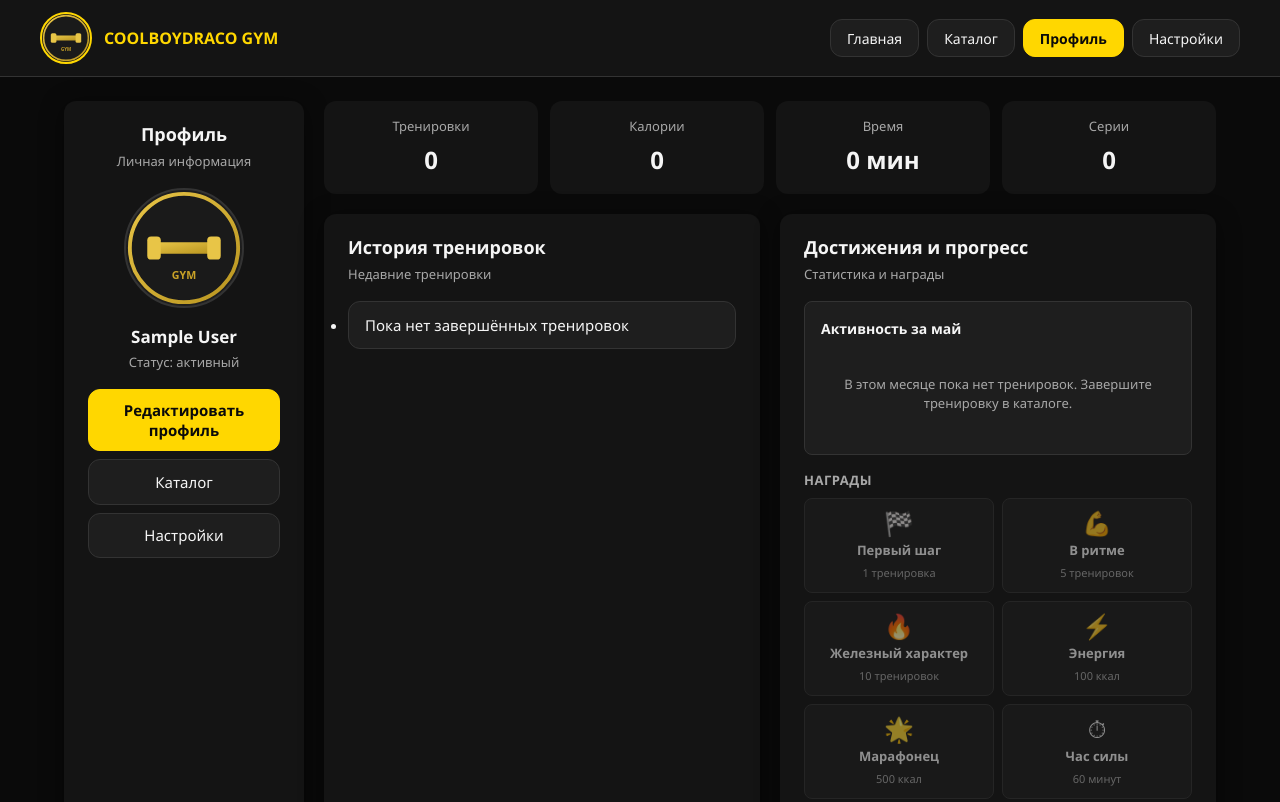
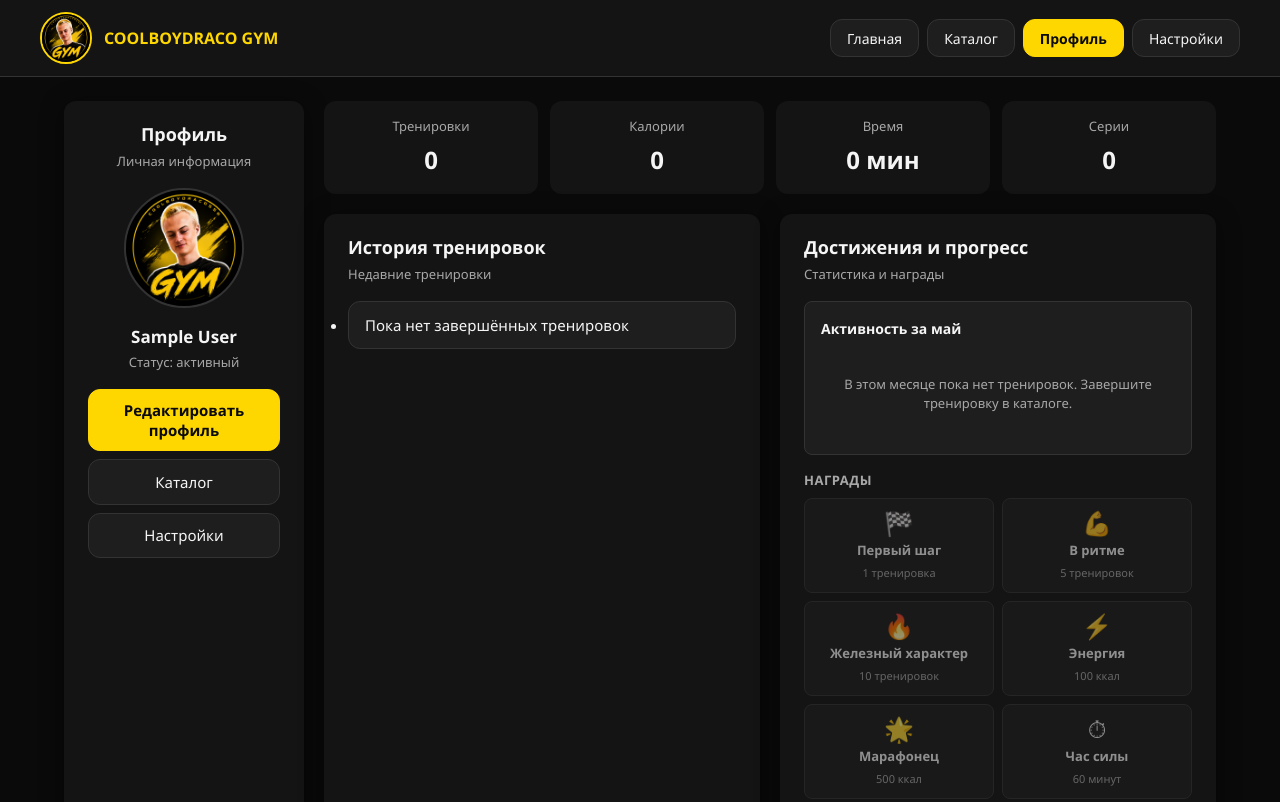
Before and after one commit to sh1tofa1991/fitness-app, a plain HTML site: page profile.html in a window 1280 px wide. Shown: the top 802 px of the page. Drawn offline with Linux system fonts and the light colour scheme; sample sign-in values are in the browser's storage.

Commit message:
возвращения диди бопа

```diff
--- a/js/app.js
+++ b/js/app.js
@@ -1042,7 +1042,7 @@
 
     const avatar = document.getElementById("profile-avatar");
     if (avatar) {
-      avatar.innerHTML = '<img src="assets/logo.svg" alt="Аватар">';
+      avatar.innerHTML = '<img src="assets/logo.png" alt="Аватар">';
     }
 
     let stats = { workouts: 0, calories: 0, minutes: 0, streak: 0 };
--- a/profile.html
+++ b/profile.html
@@ -11,7 +11,7 @@
   <header class="site-header">
     <div class="site-header__inner">
       <a href="index.html" class="site-header__brand">
-        <img src="assets/logo.svg" alt="COOLBOYDRACO GYM" class="site-logo" width="52" height="52">
+        <img src="assets/logo.png" alt="COOLBOYDRACO GYM" class="site-logo" width="52" height="52">
         <span class="site-header__title">COOLBOYDRACO GYM</span>
       </a>
       <nav class="site-nav" aria-label="Основная навигация">
```
Also changed, not shown: catalog.html (+1 -1 lines), forgot-password.html (+1 -1 lines), index.html (+1 -1 lines), register.html (+1 -1 lines), settings.html (+1 -1 lines), workout.html (+1 -1 lines), assets/README.md.
